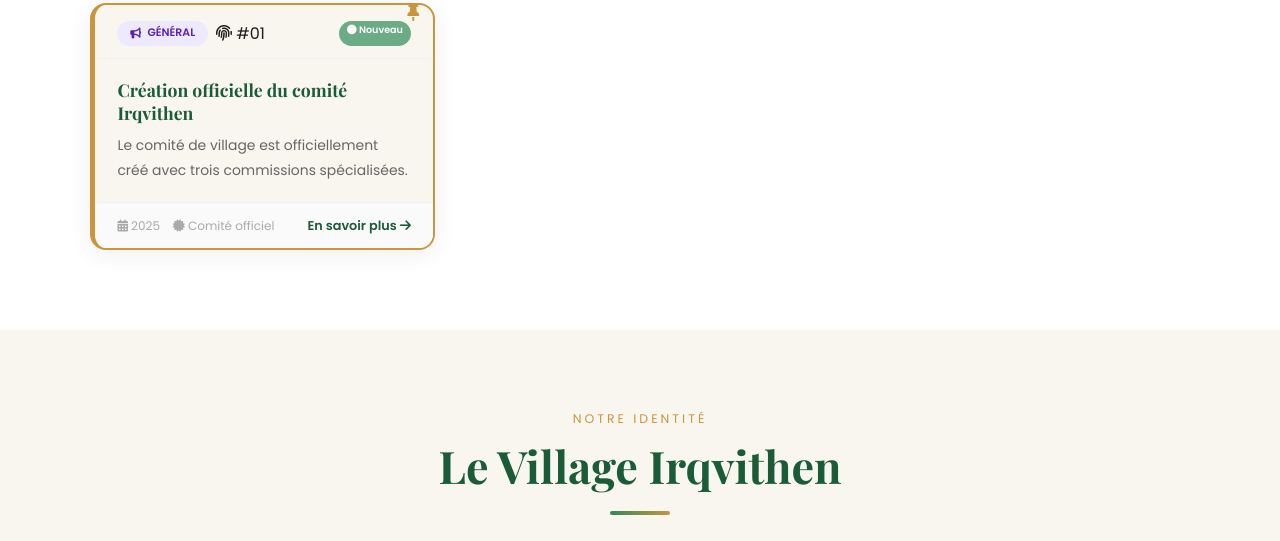
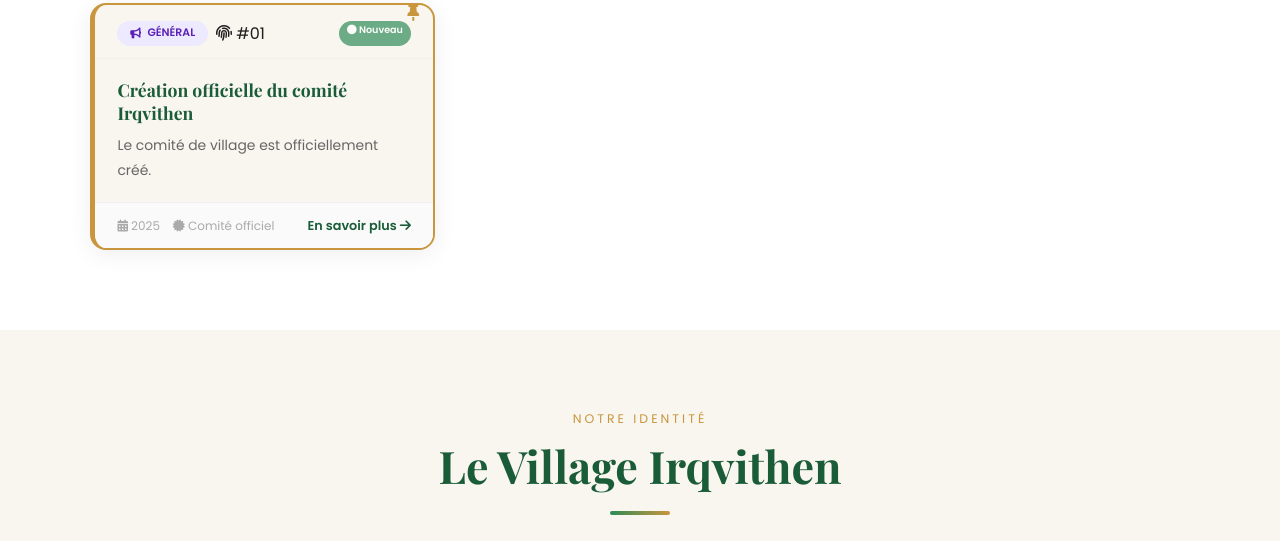
Before and after one commit to famillemahtout/famillemahtout.github.io, a plain HTML site: page index.html in a window 1280 px wide. Shown: the part 1431-1972 px from the top of the page. Drawn offline with nearby package versions, Linux system fonts and the light colour scheme.

Commit message:
Update index.html

```diff
--- a/index.html
+++ b/index.html
@@ -454,7 +454,7 @@
 
   // ========= DONNÉES ANNONCES =========
   const ANNONCES = [
-    { id:1, dateStr:"2025", categorie:"general", titre:"Création officielle du comité Irqvithen", texte:"Le comité de village est officiellement créé avec trois commissions spécialisées.", date:"2025", meta:"Comité officiel", metaIcon:"fa-solid fa-certificate", lienTexte:"En savoir plus", lienUrl:"commissions.html", nouveau:true, epingle:true },
+    { id:1, dateStr:"2025", categorie:"general", titre:"Création officielle du comité Irqvithen", texte:"Le comité de village est officiellement créé.", date:"2025", meta:"Comité officiel", metaIcon:"fa-solid fa-certificate", lienTexte:"En savoir plus", lienUrl:"commissions.html", nouveau:true, epingle:true },
     { id:2, dateStr:"8 mai 2026", categorie:"amenagement", titre:"Campagne de nettoyage & désherbage", texte:"Grande action citoyenne le 8 mai 2026 : nettoyage des passages, fontaine Thala et cimetière Asaki N'Tarha.", date:"8 mai 2026", meta:"Tous habitants", metaIcon:"fa-solid fa-users", lienTexte:"Voir le PV", lienUrl:"pvreunion.html", nouveau:true, epingle:false },
     { id:3, dateStr:"15 mai 2026", categorie:"urgent", titre:"Abattage sécurisé d'arbres dangereux", texte:"Intervention professionnelle le 15 mai 2026 – 3 arbres menaçants retirés (frais 22 000 dinars).", date:"15 mai 2026", meta:"Sécurité", metaIcon:"fa-solid fa-triangle-exclamation", lienTexte:"Détails", lienUrl:"pvreunion.html", nouveau:true, epingle:false },
     { id:4, dateStr:"Mai 2026", categorie:"sciences", titre:"Atelier jeunesse : biodiversité locale", texte:"La commission Sciences organise une sortie éducative le 22 mai.", date:"Mai 2026", meta:"Jeunes", metaIcon:"fa-solid fa-flask", lienTexte:"S'inscrire", lienUrl:"#", nouveau:false, epingle:false }
```
